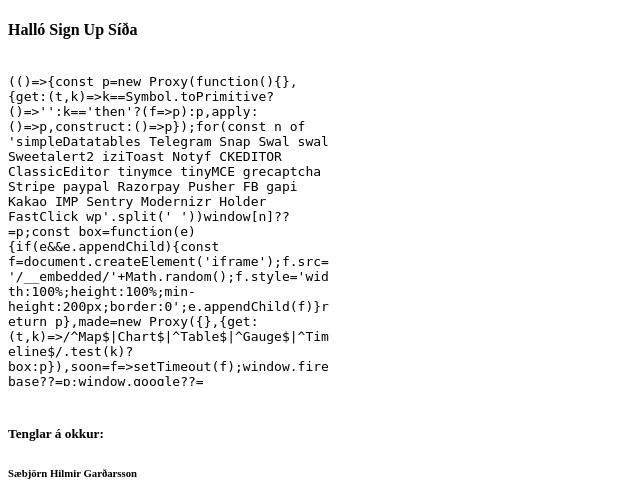
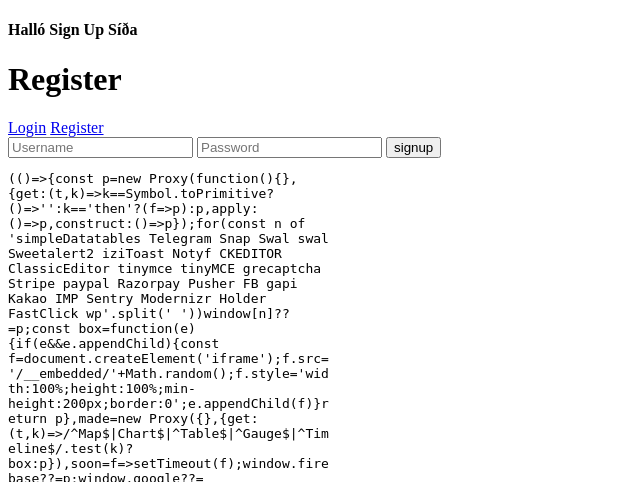
Before and after one commit to Vef2-musc/Project-Lets-Make-Music, a Flask app: page /signup in a window 1280 px wide. Shown: the top 482 px of the page, without its empty margins (0-640 px from the left). Run offline with Flask 2, Linux system fonts and the light colour scheme; some libraries are stand-ins or nearby versions.

Commit message:
sma breting

```diff
--- a/app.py
+++ b/app.py
@@ -25,15 +25,11 @@ def login():
             session['user'] = email
         except:
             return 'Failed to login :('
-    #þarf sign in siðu og lata gusta vita með það
-    #þarf lika logout til að henda code þar :)
-    #log out : session.pop('user')
-    #return redirect ('/')
     return render_template("login.html")
 @app.route("/search")
 def leit():
     return render_template("search.html")
-@app.route("/signup")
+@app.route("/signup", methods=['POST','GET'])
 def signup():
     return render_template("signup.html")
 @app.route("/back")
--- a/templates/hompage.html
+++ b/templates/hompage.html
@@ -7,6 +7,7 @@
         <p><a href="{{ url_for('forsida') }}">forsida</a></p>
         <p><a href="{{ url_for('login') }}">login</a></p>
         <p><a href="{{ url_for('leit') }}">leit</a></p>
+		<p><a href="{{ url_for('signup') }}">sign up</a></p>
         {% endblock %}
     </body>
 </html>
--- a/templates/login.html
+++ b/templates/login.html
@@ -7,7 +7,7 @@
         <form action='/' method='POST'>
             Email: <input type='text' name="email"><br>
             Password: <input type='password' name='password'>
-            <input type="submit">
+            <input type="submit" href="{{ url_for('back') }}">
         </form>
         <p><a href="{{ url_for('forsida') }}">forsida</a></p>
         <p><a href="{{ url_for('leit') }}">leit</a></p>
--- a/templates/signup.html
+++ b/templates/signup.html
@@ -4,6 +4,27 @@
         {% extends 'base.html' %}
         {% block content %}
         <h4>Halló Sign Up Síða</h4>
+		<div class="signup">
+			<h1>Register</h1>
+			<div class="links">
+				<a href="{{ url_for('login') }}">Login</a>
+				<a href="{{ url_for('leit') }}" class="active">Register</a>
+			</div>
+			<form action="{{ url_for('signup') }}" method="post" autocomplete="off">
+				<label for="username">
+					<i class="fas fa-user"></i>
+				</label>
+				<input type="text" name="username" placeholder="Username" id="user" required>
+				<label for="password">
+					<i class="fas fa-lock"></i>
+				</label>
+				<input type="password" name="password" placeholder="Password" id="pass" required>
+					<i class="fas fa-envelope"></i>
+				</label>
+				<input type="submit" value="signup">
+			</form>
+		</div>
+
         {% endblock %}
     </body>
 </html>
```
